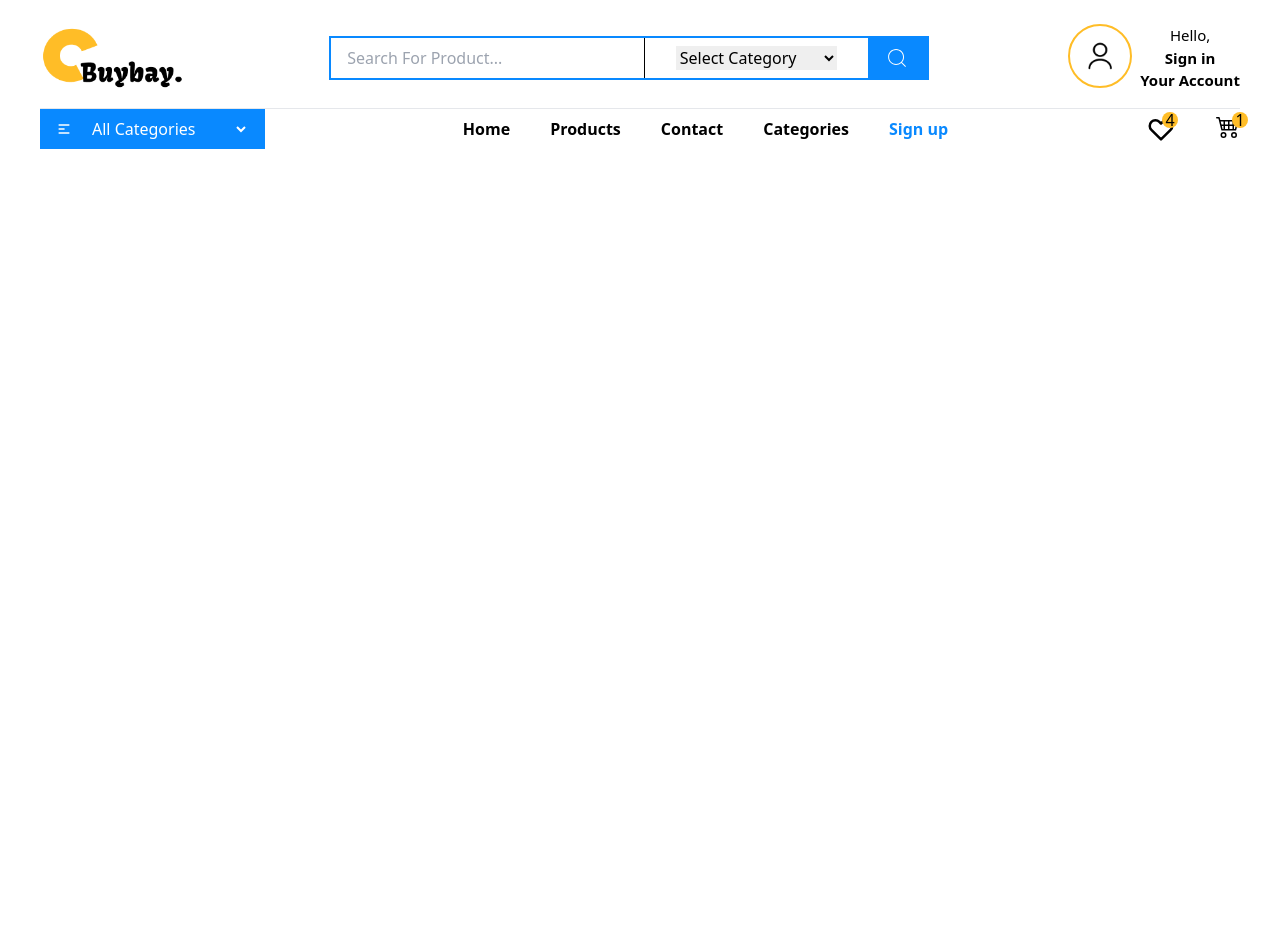
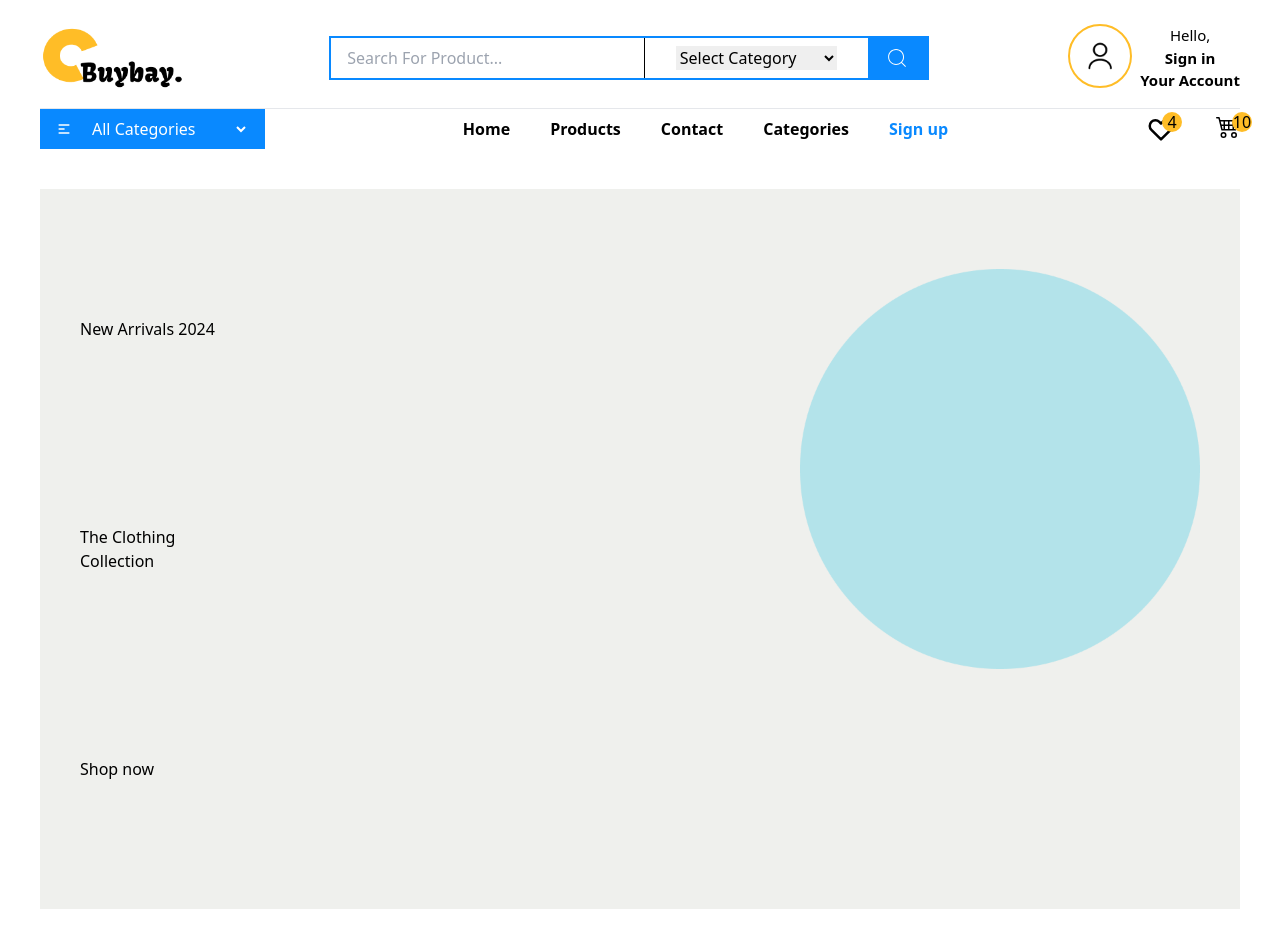
Before and after one commit to syntaxdesigner01/Buybay, a Next.js app: page / in a window 1280 px wide. Before the commit the page ends 800 px from the top, so only its background shows below. Built offline with nearby package versions, Linux system fonts and the light colour scheme.

Commit message:
feature: Added HomeHeader component to HomePage, updated cart item count to 10, and changed CSS styles for like and cart count badges in Navbar

```diff
--- a/src/app/(Home)/page.tsx
+++ b/src/app/(Home)/page.tsx
@@ -2,6 +2,7 @@
 import React from 'react'
 import HomeTopBar from '../components/HomeTopBar'
 import Navbar from '../components/Navbar'
+import HomeHeader from '../components/HomeHeader'
 
 
 export default function HomePage() {
@@ -9,6 +10,7 @@ export default function HomePage() {
     <section className='px-10 '>
       <HomeTopBar/>
       <Navbar/>
+      <HomeHeader/>
     </section>
   )
 }
--- /dev/null
+++ b/src/app/components/HomeHeader.tsx
@@ -0,0 +1,36 @@
+import Image from "next/image";
+import React from "react";
+
+export default function HomeHeader() {
+  return (
+    <section className="py-10">
+      <div className="h-[90vh] bg-[#EFF0ED]">
+        <div className="">
+          <section className="flex  justify-between w-full items-center h-full ">
+            <section className=" flex flex-col justify-between h-[90vh] py-32  w-[30%] px-10">
+              <p>New Arrivals 2024</p>
+
+              <div>
+                <h1>The Clothing</h1> <h1>Collection</h1>
+              </div>
+
+              <div>
+                <button>Shop now</button>
+              </div>
+            </section>
+
+
+
+            <section className="flex flex-col justify-start items-end h-[90vh] py-20  w-[60%] px-10">
+           <section className="relative">
+                {/* <section className="absolute top-0 right-0  left-0"> */}
+                    <Image src={'/Ellipse 36.png'} alt="" width={400} height={400} />
+                {/* </section> */}
+           </section>
+            </section>
+          </section>
+        </div>
+      </div>
+    </section>
+  );
+}
--- a/src/app/components/Navbar.tsx
+++ b/src/app/components/Navbar.tsx
@@ -13,7 +13,7 @@ export default function Navbar() {
   const path = usePathname();
 
   useEffect(() => {
-    setCartItemCount(1);
+    setCartItemCount(10);
     setLikeCount(4);
   }, []);
 
@@ -49,14 +49,14 @@ export default function Navbar() {
           <section className="flex gap-10">
             <div className="relative">
               <HiOutlineHeart className="text-3xl" />
-              <div className="bg-[#FFBD27] h-4 w-4 p-1 rounded-full flex justify-center items-center absolute top-[-0.1em] left-4  right-0">
+              <div className="bg-secondary h-5 w-5 p-2 rounded-full flex justify-center items-center absolute top-[-0.1em] left-4  right-0">
                 <span>{likeCount}</span>
               </div>
             </div>
 
             <div className="relative">
               <BsCart4 className="text-2xl" />
-              <div className="bg-[#FFBD27] h-4 w-4 p-1 rounded-full flex justify-center items-center absolute top-[-0.1em] left-4  right-0">
+              <div className="bg-secondary h-5 w-5 p-2 rounded-full flex justify-center items-center absolute top-[-0.1em] left-4  right-0">
                 <span>{cartItemCount}</span>
               </div>
             </div>
@@ -97,14 +97,14 @@ export default function Navbar() {
           <section className="flex gap-10">
             <div className="relative">
               <HiOutlineHeart className="text-3xl" />
-              <div className="bg-[#FFBD27] h-4 w-4 p-1 rounded-full flex justify-center items-center absolute top-[-0.1em] left-4  right-0">
+              <div className="bg-secondary h-5 w-5 p-2 rounded-full flex justify-center items-center absolute top-[-0.1em] left-4  right-0">
                 <span>{likeCount}</span>
               </div>
             </div>
 
             <div className="relative">
               <BsCart4 className="text-2xl" />
-              <div className="bg-[#FFBD27] h-4 w-4 p-1 rounded-full flex justify-center items-center absolute top-[-0.1em] left-4  right-0">
+              <div className="bg-secondary h-5 w-5 p-2 rounded-full flex justify-center items-center absolute top-[-0.1em] left-4  right-0">
                 <span>{cartItemCount}</span>
               </div>
             </div>
```
